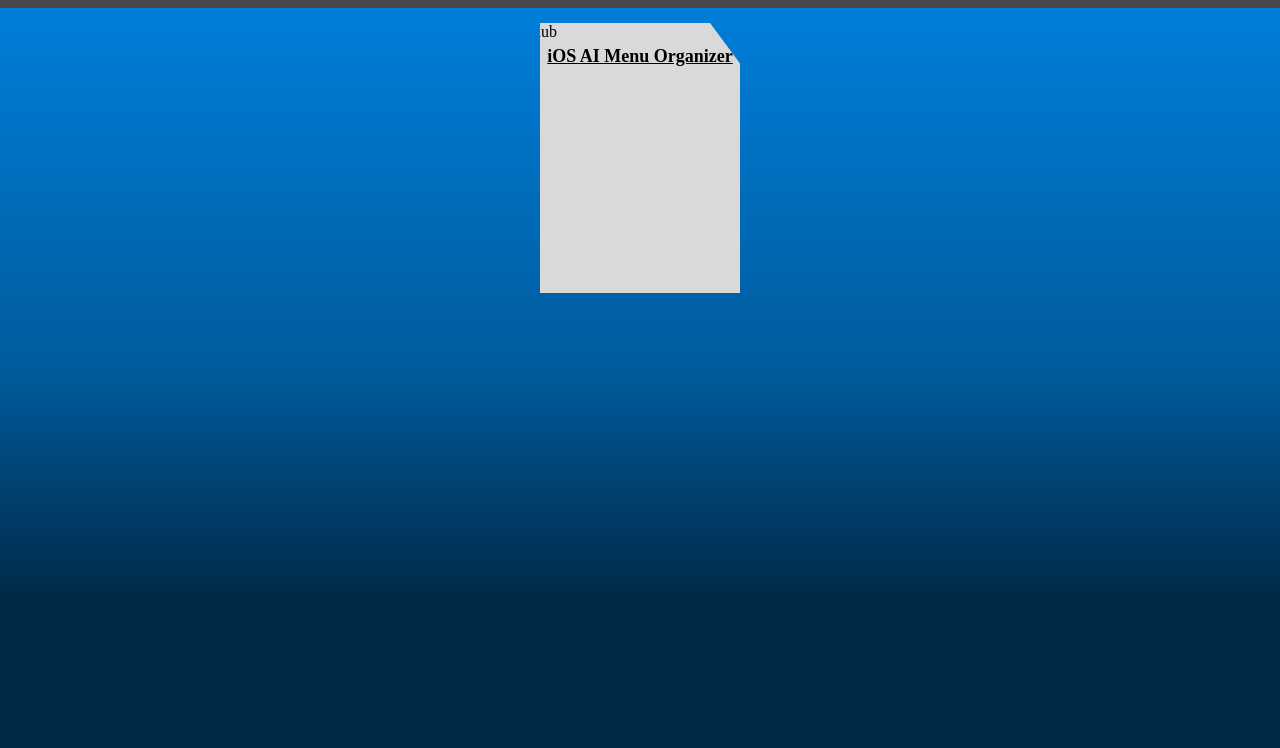
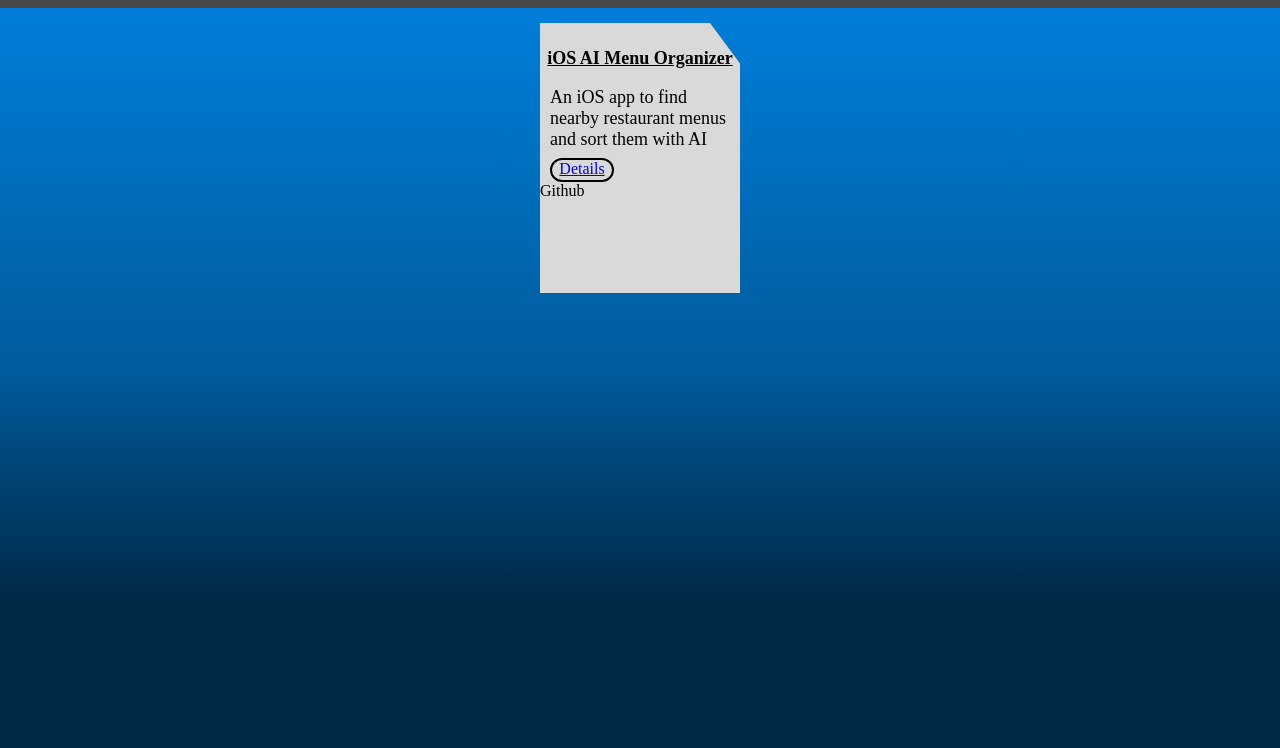
Before and after one commit to samuelylim/samuelylim.github.io, a plain HTML site: page projects.html in a window 1280 px wide. Shown: the part 52-800 px from the top of the page. Drawn offline with Linux system fonts and the light colour scheme.

Commit message:
Fixed css for projects.html

```diff
--- a/projects.html
+++ b/projects.html
@@ -57,7 +57,7 @@
       <div class="project">
         <h3 class="projectTitle">iOS AI Menu Organizer</h3>
         <p class="projectDescription">An iOS app to find nearby restaurant menus and sort them with AI</p>
-        <a class="detailsButton" href="/projects/ios-menu-organizer">Details</a>
+        <a class="detailsLink" href="/projects/ios-menu-organizer"><div class="detailsButton">Details</div></a>
         <div class="projectsLinksList">
           <a class="projectsLink">Github<svg></svg></a>
         </div>
--- a/style.css
+++ b/style.css
@@ -206,18 +206,16 @@
   gap: 30px;
 }
 
-#projectsList{
-    width: 100%;
-    height:300px;
-    display: flex;
-    justify-content: center;
-    align-items: center;
-    gap:30px;
+#projectsList {
+  width: 100%;
+  height: 300px;
+  display: flex;
+  justify-content: center;
+  align-items: center;
+  gap: 30px;
 }
 
 .project {
-  display: flex;
-  justify-content: center;
   width: 200px;
   height: 270px;
   background-color: #d9d9d9;
@@ -227,8 +225,8 @@
 }
 
 .projectTitle {
-  position: absolute;
-  top: 20px;
+  margin-top: 25px;
+  width: 200px;
   color: black;
   font-family: Fira Code;
   font-size: 18px;
@@ -240,9 +238,22 @@
 }
 
 .projectDescription {
-    position:absolute;
-    top: 50px;
-    width:190px;
-    left:10px;
+  width: 190px;
+  margin-left: 10px;
+  color: black;
+  font-family: Fira Code;
+  font-size: 18px;
+  font-style: normal;
+  font-weight: 450;
+  line-height: normal;
+}
 
+.detailsButton{
+    margin-top:-10px;
+    margin-left: 10px;
+    width:60px;
+    height: 20px;
+    border-radius: 20px;
+    text-align: center;
+    border: 2px solid var(--Fancy-Text, #000);
 }
```
